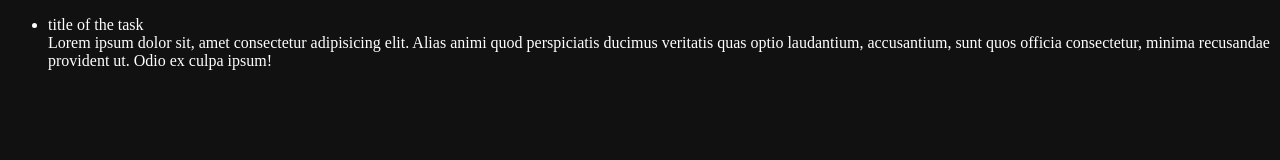
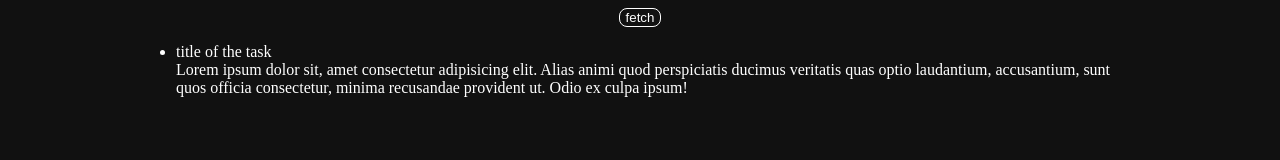
Before and after one commit to eboboeing-747/task-3, a plain HTML site: page frontend/index.html in a window 1280 px wide. Drawn offline with Linux system fonts and the light colour scheme.

Commit message:
merge folder

```diff
--- a/index.html
+++ b/frontend/index.html
@@ -1,13 +1,18 @@
 <!DOCTYPE html>
 <html lang="en">
 <head>
+    <link rel="stylesheet" href="style.css"/>
     <meta charset="UTF-8">
     <meta name="viewport" content="width=device-width, initial-scale=1.0">
     <title>Document</title>
-    <link rel="stylesheet" href="./style.css">
     <script defer src="./script.js"></script>
 </head>
 <body>
+<header>
+    <button class="fetch-button" id="fetch">
+        fetch
+    </button>
+</header>
 <main>
     <ul id="task-list">
         <li>
--- /dev/null
+++ b/frontend/style.css
@@ -0,0 +1,22 @@
+html {
+    background-color: #111111;
+    color: white;
+    margin: 0% 10% 0% 10%;
+}
+
+header {
+    display: flex;
+    justify-content: center;
+}
+
+.fetch-button {
+    background-color: #111111;
+    color: white;
+    border: solid 1px white;
+    border-radius: 8px;
+}
+
+.fetch-button:hover {
+    background-color: white;
+    color: #111111;
+}
--- a/style.css
+++ /dev/null
@@ -1,4 +0,0 @@
-html {
-    background-color: #111111;
-    color: white;
-}
```
Also changed, not shown: frontend/README.md (renamed from README.md), frontend/script.js (renamed from script.js).
